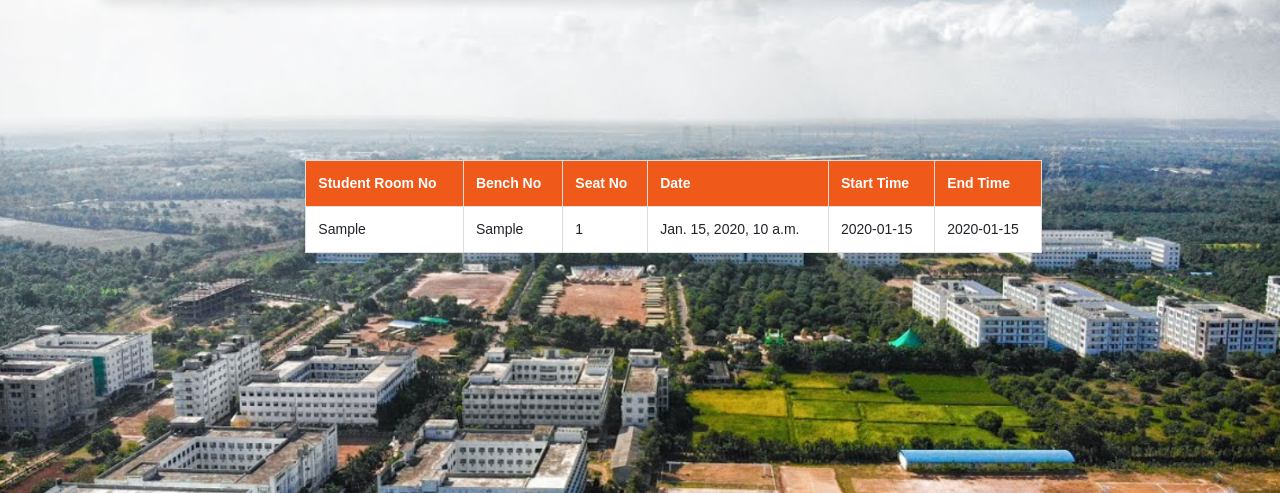
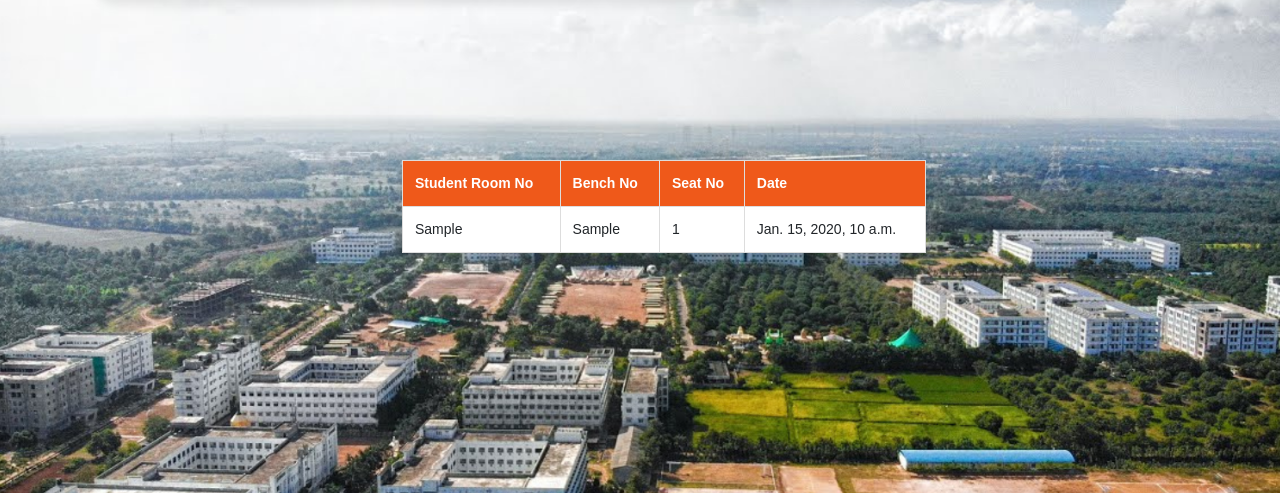
Before and after one commit to Siri-durga/In-House-Internship, a Django app: template templates/studentexamdetails.html in a window 1280 px wide. Shown: the part 96-589 px from the top of the page. Run offline with Django 3.2, Linux system fonts and the light colour scheme; the template is opened without the code that fills it: most values are stand-ins (such as "Sample title", 1, 10 or a date in 2020).

Commit message:
changes done

```diff
--- a/adminapp/forms.py
+++ b/adminapp/forms.py
@@ -148,7 +148,7 @@ class AddexamhallForm(forms.Form):
         required=True
     )
     subject2 = forms.CharField(
-        label='Subject 2 (optional)',
+        label='Subject 2',
         max_length=120,
         widget=forms.TextInput(attrs={'class': 'form-control',
                                       'placeholder': 'Subject 2'}),
@@ -162,7 +162,7 @@ class AddexamhallForm(forms.Form):
         required=True
     )
     noofbenches = forms.IntegerField(
-        label="Benches",
+        label="No.of Benches per room",
         widget=forms.NumberInput(attrs={'class': 'form-control', 'min': 1}),
         validators=[MinValueValidator(1)],
         required=True
--- a/templates/addexamhalls.html
+++ b/templates/addexamhalls.html
@@ -46,7 +46,7 @@ background: url("{% static 'ALL.png' %}") center/cover no-repeat fixed;
     <div style="background-color:#f7541c; padding: 20px; border-radius: 10px;">
         <form action="{% url 'addexamhalls' %}" method="post" style="text-align: center;">
             {% csrf_token %}
-            <h3 style="color:#034283;">Add Exam Hall Page</h3>
+            <h3 style="color:#ffff;">Add Exam Hall Page</h3>
 
             {% if form.non_field_errors %}
             <div class="alert alert-danger my-2">
--- a/templates/studentexamdetails.html
+++ b/templates/studentexamdetails.html
@@ -54,8 +54,8 @@ tr:hover{background:#e7f6e7;}
           <th>Bench No</th>
           <th>Seat No</th>
           <th>Date</th>
-          <th>Start Time</th>
-          <th>End Time</th>
+          <!--<th>Start Time</th>
+          <th>End Time</th>-->
         </tr>
       </thead>
       <tbody>
@@ -65,8 +65,8 @@ tr:hover{background:#e7f6e7;}
             <td>{{ i.BenchNo }}</td>
             <td>{{ i.SeatNumber }}</td>
             <td>{{ i.date }}</td>
-            <td>{{ i.starttime }}</td>
-            <td>{{ i.endtime }}</td>
+            <!--<td>{{ i.starttime }}</td>
+            <td>{{ i.endtime }}</td>-->
           </tr>
         {% endfor %}
       </tbody>
```
Also changed, not shown: db.sqlite3.
